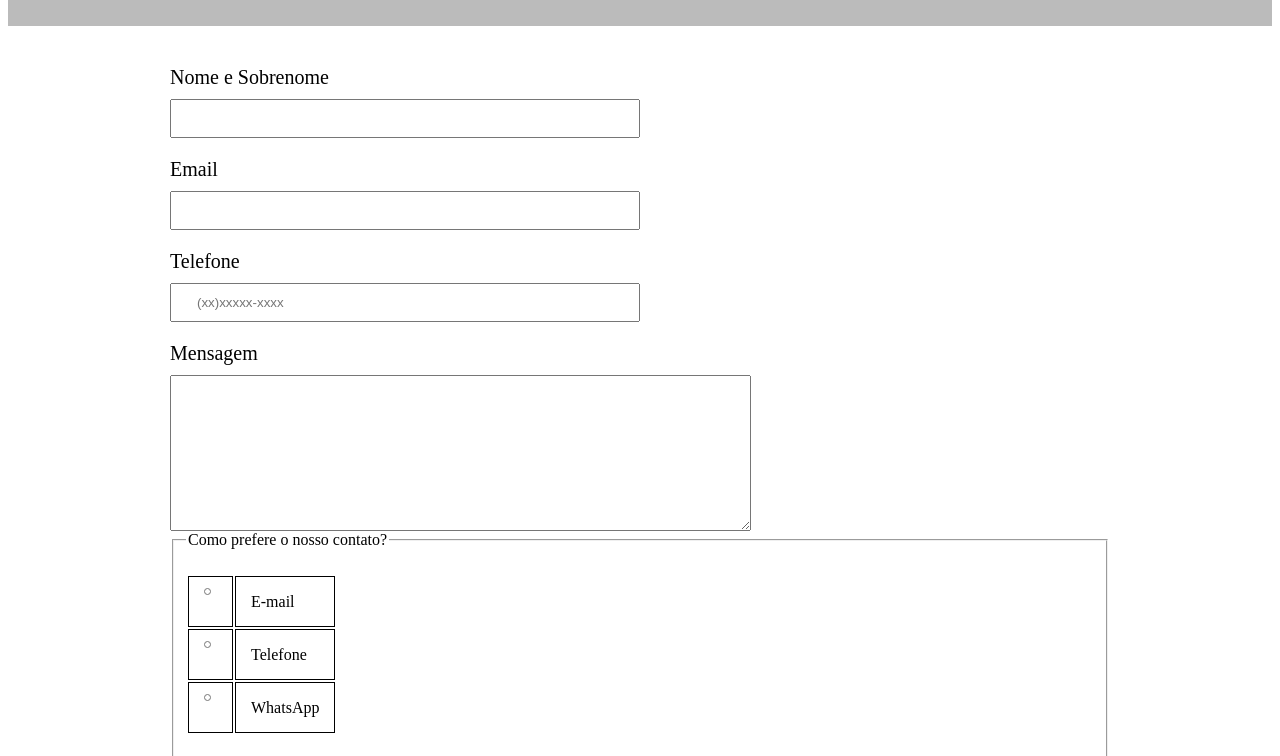
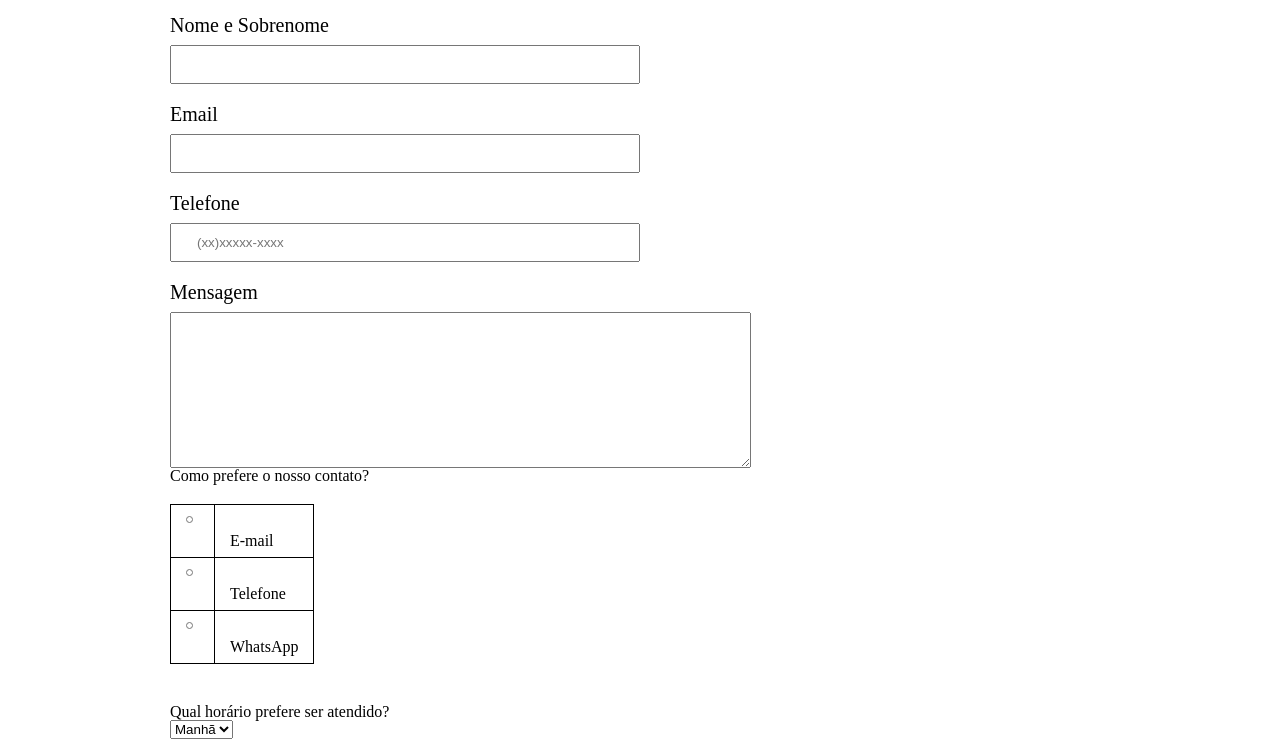
Before and after one commit to teuzada/guse, a plain HTML site: page contato.html in a window 1280 px wide. Shown: the part 315-1071 px from the top of the page. Drawn offline with Linux system fonts and the light colour scheme.

Commit message:
Update contato.html

```diff
--- a/contato.html
+++ b/contato.html
@@ -1,5 +1,5 @@
 <head>
-    <link rel="stylesheet" href="produtos.css">
+    <link rel="stylesheet" href="reset.css">
     <link rel="stylesheet" href="style.css">
   </head>
   <body>
```
